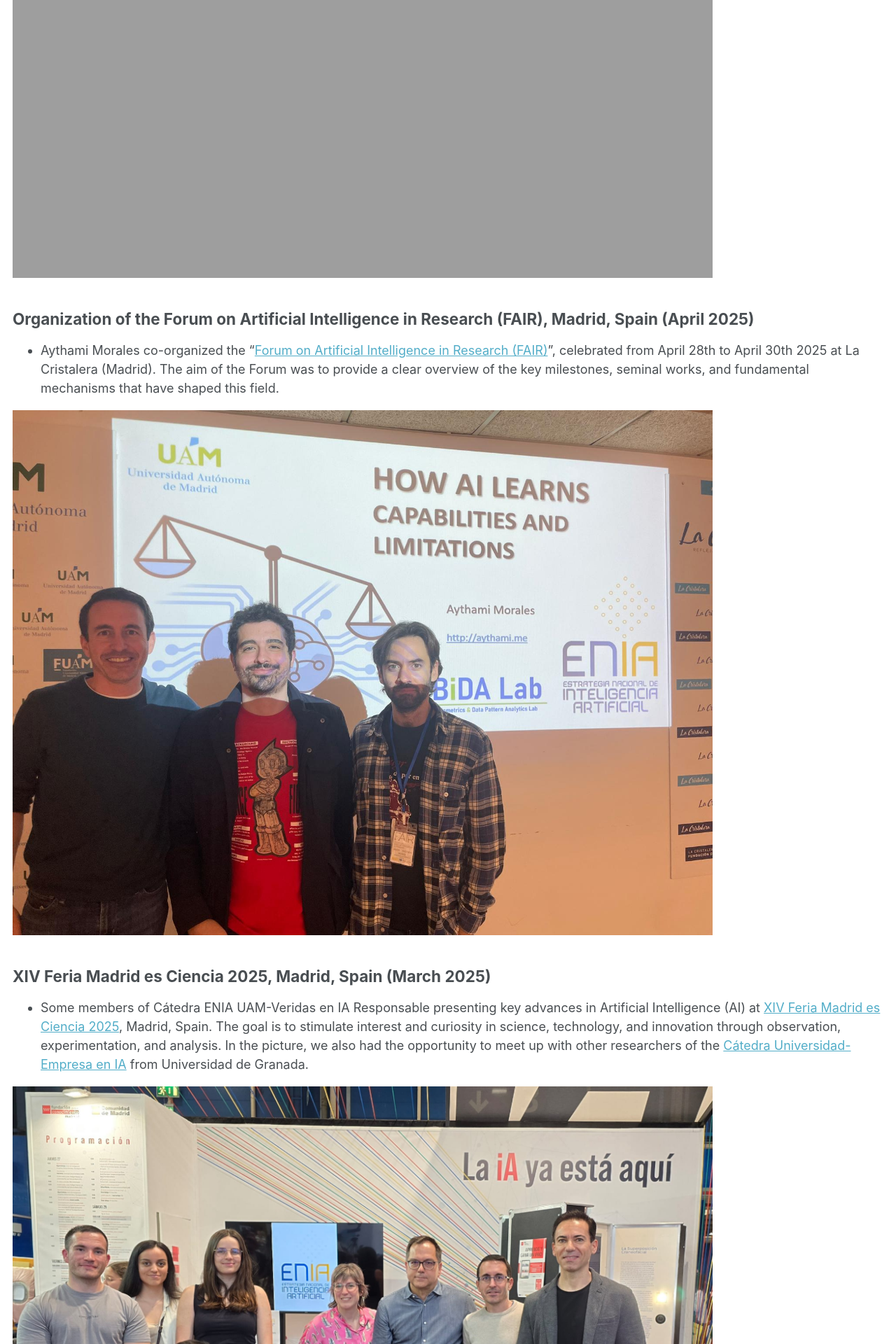
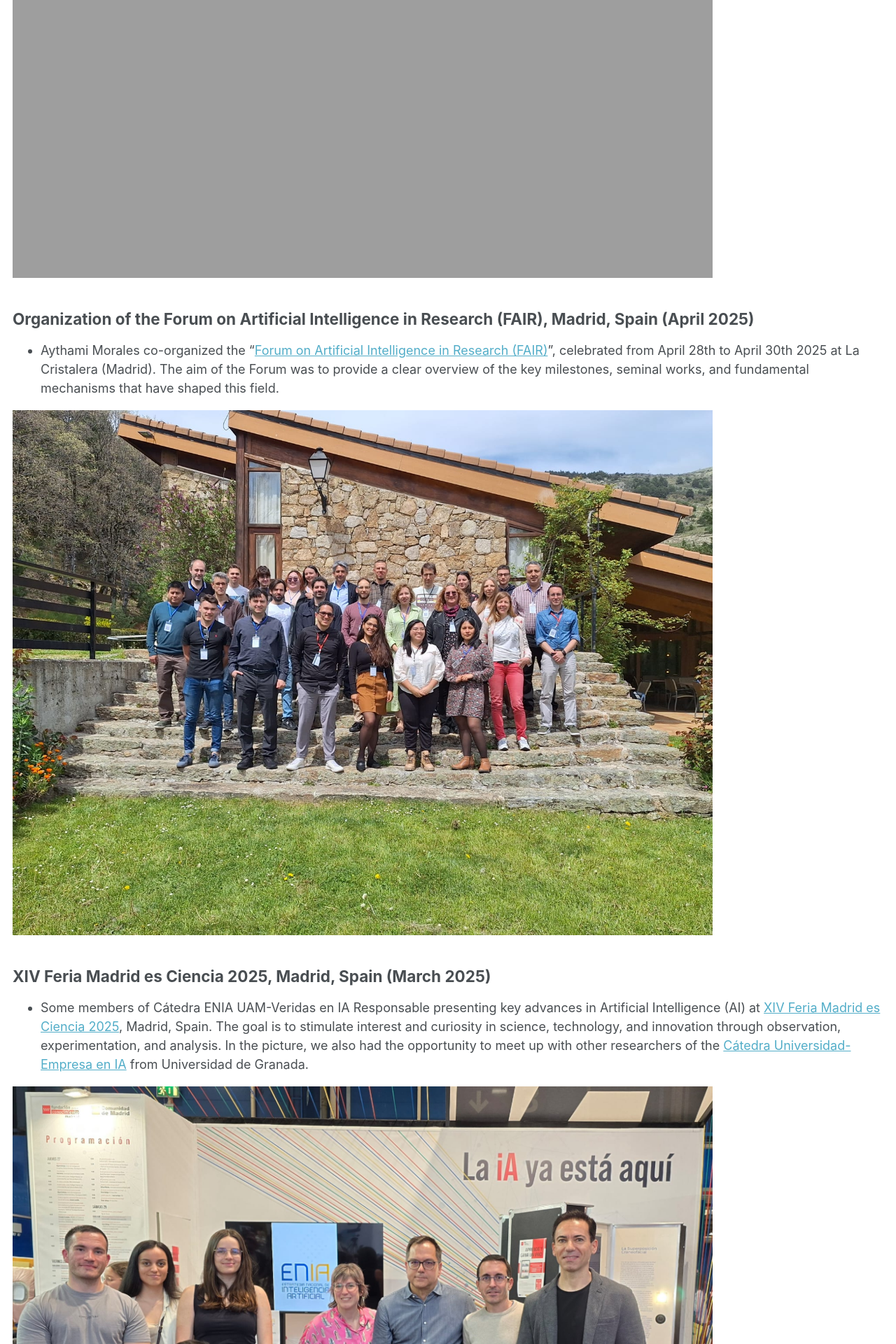
Before and after one commit to catedraeniauam/catedraeniauam.github.io, a Jekyll site: the page built from _pages/gallery.md, in a window 1280 px wide. Shown: the part 661-2581 px from the top of the page at 70% size. Built offline with Jekyll 4.4.1, drawn with Linux system fonts in a browser that asks for light colours.

Commit message:
Cambiamos la imagen del evento de Aythami

```diff
--- a/_pages/gallery.md
+++ b/_pages/gallery.md
@@ -15,7 +15,7 @@ Organization of the Forum on Artificial Intelligence in Research (FAIR), Madrid,
 -----
 - Aythami Morales co-organized the “<a href="https://eventos.uam.es/127963/detail/fair-n-forum-on-artificial-intelligence-in-research.html">Forum on Artificial Intelligence in Research (FAIR)</a>”, celebrated from April 28th to April 30th 2025 at La Cristalera (Madrid). The aim of the Forum was to provide a clear overview of the key milestones, seminal works, and fundamental mechanisms that have shaped this field.
 
-<img src="https://catedraeniauam.github.io/images/2025_04_FAIR_Aythami.jpg" align="center" width="1000"/>
+<img src="https://catedraeniauam.github.io/images/2025_04_FAIR_General.jpg" align="center" width="1000"/>
 
 XIV Feria Madrid es Ciencia 2025, Madrid, Spain (March 2025)
 -----
```
Also changed, not shown: images/2025_04_FAIR_General.jpg (added).
